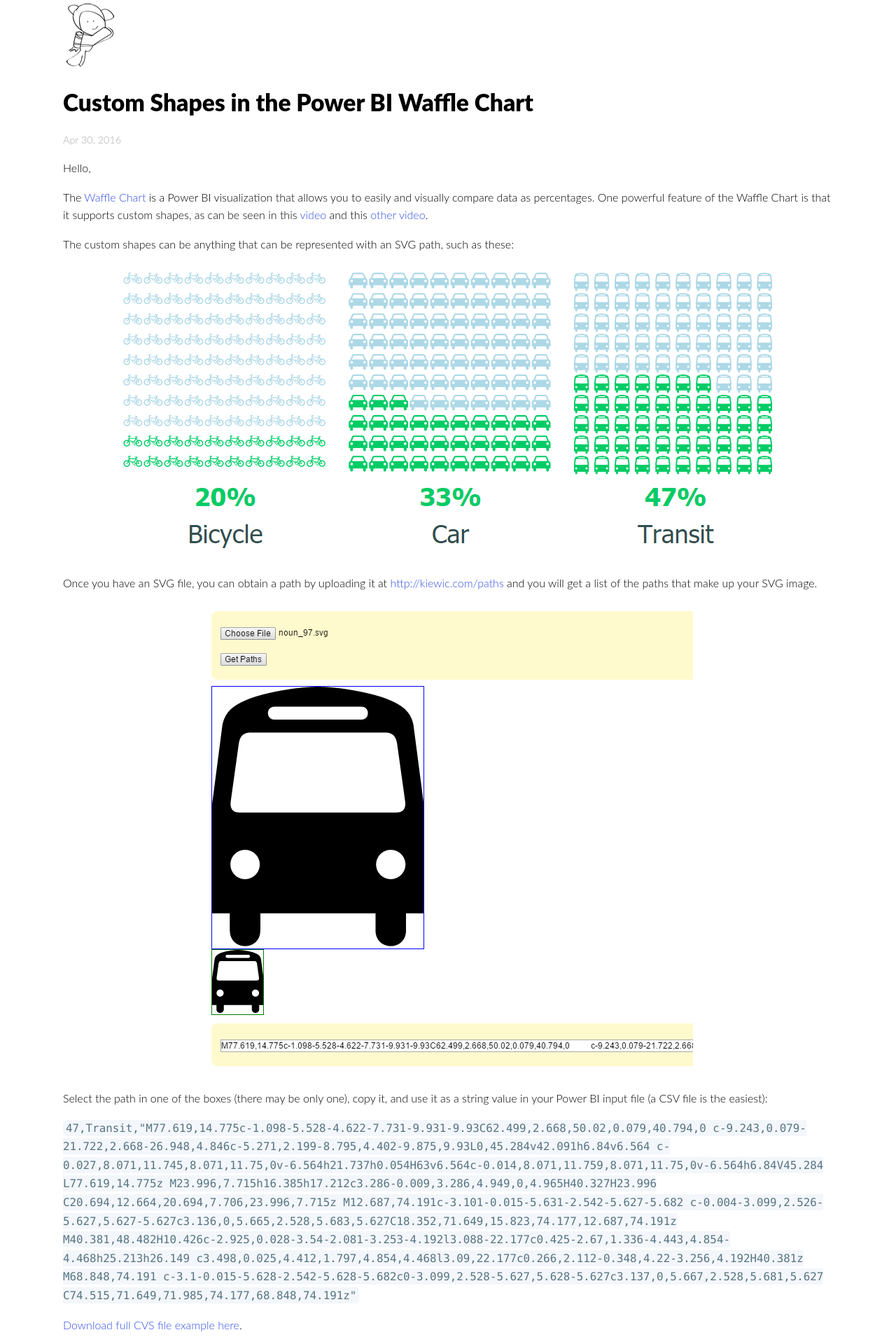
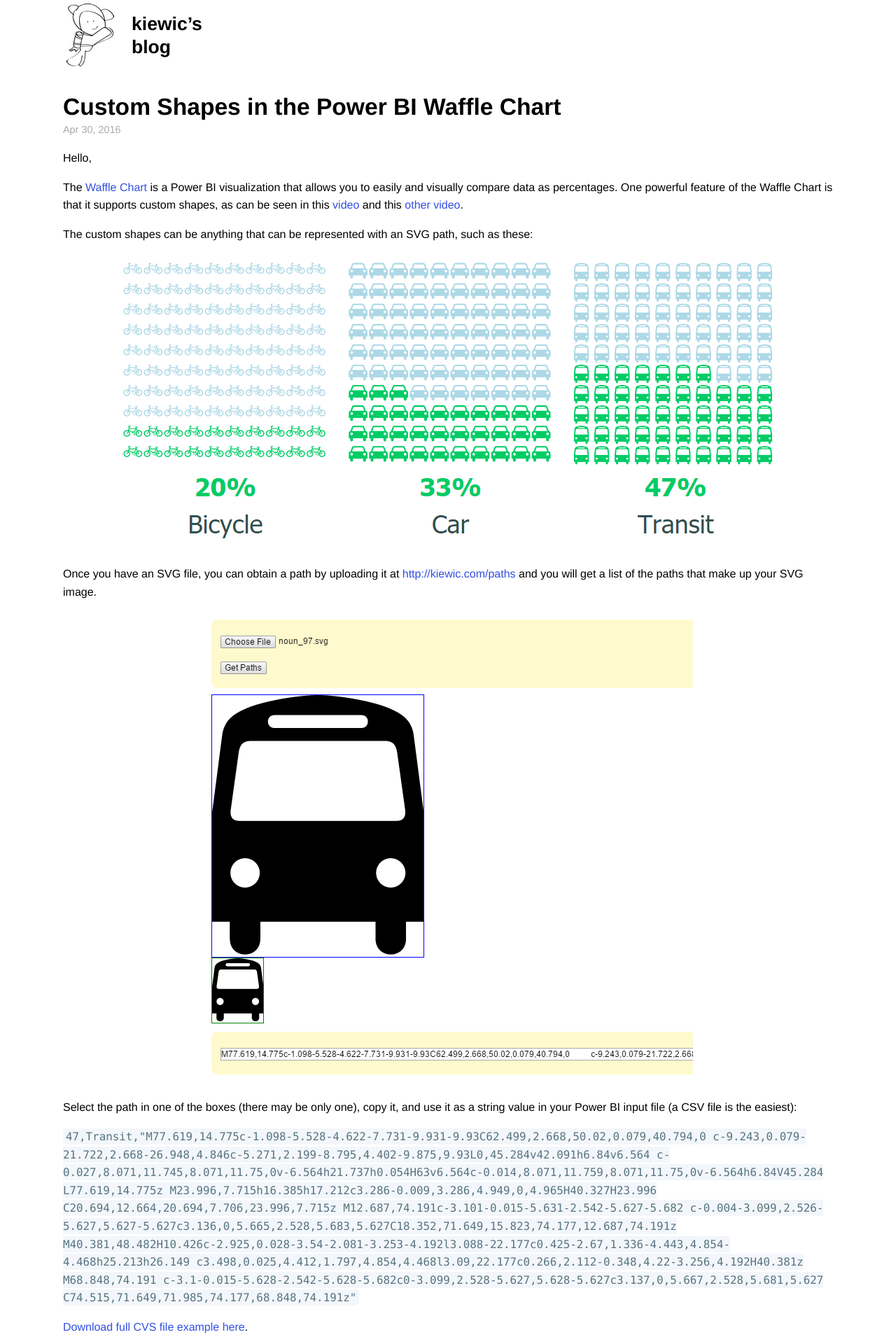
Before and after one commit to kiewic/kiewic.github.io, a Jekyll site: the page built from _posts/2016-04-30-custom-shapes-in-the-power-bi-waffle-chart.md, in a window 1280 px wide. Shown: the top 1920 px of the page at 70% size. Built offline with Jekyll 4.4.1, drawn with Linux system fonts in a browser that asks for light colours; nearby versions of some CDN libraries; comment, search, counter and statistics services are not loaded.

Commit message:
1. Adding postContent.html to include posts from main.html and post.html. 2. Adding "kiewic's blog" in the header. 3. Tweaking styles: font-family, headers' font-weight, etc.

```diff
--- a/_includes/head.html
+++ b/_includes/head.html
@@ -9,7 +9,7 @@
     <meta name="twitter:site" content="@kiewic" />
     <link rel="stylesheet" href="https://maxcdn.bootstrapcdn.com/font-awesome/4.6.1/css/font-awesome.min.css">
     <link rel="stylesheet" href="{{ "/css/syntax.css" | prepend: site.baseurl }}">
-    <link rel="stylesheet" href="{{ "/css/main.css?id=8-17-2015" | prepend: site.baseurl }}">
+    <link rel="stylesheet" href="{{ "/css/main.css?id=6-9-2016" | prepend: site.baseurl }}">
     <link rel="canonical" href="{{ page.url | replace:'index.html','' | prepend: site.baseurl | prepend: site.url }}">
     <link rel="alternate" type="application/atom+xml" title="{{ site.name }}" href="{{ site.url }}/feed">
     <link rel="icon" sizes="192x192" href="/content/icon192.png">
--- a/_includes/header.html
+++ b/_includes/header.html
@@ -1,12 +1,17 @@
 <header class="site-header">
     <div class="wrapper">
+        <div class="site-title">
             <div class="left">
-            <a class="site-title" href="{{ site.baseurl }}/">
+                <a href="{{ site.baseurl }}/">
                     <img src="/content/logo.png" width="78" alt="Monkey Weekend" title="Sorry for the lame logo, we do not have budget to pay a designer." />
                 </a>
             </div>
             <div class="right">
+                <a href="{{ site.baseurl }}/">
+                    <h1 class="home-title">kiewic&rsquo;s<br />blog</h1>
+                </a>
             </div>
             <div style="clear: both;"></div>
         </div>
+    </div>
 </header>
--- /dev/null
+++ b/_includes/postContent.html
@@ -0,0 +1,11 @@
+<article class="post">
+    {% if include.url == null %}
+        <h1 class="post-title">{{ include.title }}</h1>
+    {% else %}
+        <h1 class="post-title"><a href="{{ include.url | prepend: site.baseurl }}">{{ include.title }}</a></h1>
+    {% endif %}
+    <p class="post-meta"><time datetime="{{ include.date | date: "%FT%T%:z" }}">{{ include.date | date: "%b %-d, %Y" }}</time></p>
+    <div class="post-content">
+        {{ include.content }}
+    </div>
+</article>
--- a/_layouts/post.html
+++ b/_layouts/post.html
@@ -3,15 +3,8 @@
 comments: true
 ---
 {% include header.html %}
-<div class="page-content">
-    <div class="wrapper">
-        <div class="post">
-            <h1 class="post-title">{{ page.title }}</h1>
-            <p class="post-meta">{{ page.date | date: "%b %-d, %Y" }}</p>
-            <article class="post-content">
-                {{ content }}
-            </article>
-        </div>
+<main class="wrapper">
+    {% include postContent.html title=page.title date=page.date content=content %}
     <div class="post-tags">
         <ul>
             {% for tag in page.tags %}
@@ -40,9 +33,8 @@
             {% endif %}
         </ul>
     </div>
-    </div>
+</main>
 <div class="disqus wrapper">
     {% include disqus.html %}
 </div>
-</div>
 {% include footer.html %}
--- a/_posts/2016-04-30-custom-shapes-in-the-power-bi-waffle-chart.md
+++ b/_posts/2016-04-30-custom-shapes-in-the-power-bi-waffle-chart.md
@@ -33,7 +33,7 @@
 
 ## Live Example
 
-<iframe class="power-bi" src="https://app.powerbi.com/view?r=eyJrIjoiYzhhM2M0N2QtMmM5Yi00ZGFjLTg4MTItMDgyYjY3YTA1ZjExIiwidCI6Ijk1Yjk2M2ZiLTgxNDgtNGNmNS05M2UwLWE1YWU2OTZlYjY3YiIsImMiOjZ9" frameborder="0" allowFullScreen="true"></iframe>
+<iframe class="power-bi" src="https://app.powerbi.com/view?r=eyJrIjoiYzhhM2M0N2QtMmM5Yi00ZGFjLTg4MTItMDgyYjY3YTA1ZjExIiwidCI6Ijk1Yjk2M2ZiLTgxNDgtNGNmNS05M2UwLWE1YWU2OTZlYjY3YiIsImMiOjZ9" frameborder="0" allowFullScreen="allowFullScreen"></iframe>
 
 ## Troubleshooting
 
--- a/css/main.css
+++ b/css/main.css
@@ -1,19 +1,22 @@
 body {
-    font-family: "Lato","proxima-nova","Helvetica Neue",Arial,sans-serif;
+    font-family: Helvetica, Arial, sans-serif;
     overflow-y: scroll;
     margin: 0px;
     padding: 0px;
 }
 
+h1, h2, h3, h4, h5, h6 {
+    margin-bottom: .5rem;
+    font-weight: bold;
+    line-height: 1.25;
+}
+
 h1 {
     font-size: 2.1em;
-    font-weight: 900;
 }
 
 h2 {
     font-size: 1.5em;
-    line-height: 1.7em;
-    font-weight: 900;
     margin-top: 2em;
 }
 
@@ -77,10 +80,6 @@
     max-width: 100%;
 }
 
-.site-header {
-    color: #999;
-}
-
 .site-header a {
     text-decoration: none;
 }
@@ -103,30 +102,37 @@
 .site-footer a, .site-footer a:visited {
     text-decoration: none;
     color: #4183c4;
-    padding-left: 4px;
 }
 
 .site-footer a:hover {
     text-decoration: underline;
 }
 
-.home-logo {
-    text-align: center;
+.site-footer .fa a {
+    padding-left: 0.25rem;
 }
 
-.home-title {
-    text-align: center;
-    font-size: 3.5em;
-    line-height: 3rem;
+.site-title h1 {
+    font-size: 1.66rem;
+}
+
+.site-title a {
+    color: #000;
 }
 
 .home a, .home a:visited {
     text-decoration: none;
-    color: #4183c4;
 }
 
 .home a:hover {
     text-decoration: underline;
+}
+
+.post-title,
+.post-title a,
+.post-title a:visited,
+.post-title a:hover {
+    color: #000;
 }
 
 .post {
@@ -156,26 +162,8 @@
     border-radius: 0.3rem;
 }
 
-ul.post-list {
-    margin: 0;
-    padding: 0;
-}
-
-.post-list-item {
-    list-style-type: none;
-    margin: 0;
-    padding: 0;
-    margin-top: 1.5em;
-    margin-bottom: 1.5em;
-}
-
-.post-list-item div {
-    margin: 0px;
-    padding: 0px;
-    text-align: center;
-}
-
 .post-meta {
+    margin-top: -.5rem;
     font-size: 0.9em;
     color: #aaa;
 }
@@ -218,6 +206,33 @@
     color: #ee0000;
 }
 
+.post-break {
+    margin-top: 5rem;
+}
+
+.post-list a,
+.post-list a:visited {
+    color: #4183c4;
+}
+
+.post-list-item {
+    position: relative;
+    font-size: 1.2rem;
+    line-height: 1.5;
+}
+
+.post-list-item .post-title {
+    display: block; /* Without this, the second row does not respect the margin-left. */
+    margin-left: 9rem;
+}
+
+.post-list-item .post-time {
+    color: #aaa;
+    position: absolute;
+    top: 0rem;
+    left: 0rem;
+}
+
 /* big screens */
 @media screen and (min-width: 1100px)
 {
@@ -237,10 +252,6 @@
         padding-right: 0.6em;
     }
 
-    .home-logo img {
-        max-width: 240px;
-    }
-
     /* This is for the Power BI post and "online decode" posts. */
     .post img,
     .post iframe,
```
Also changed, not shown: index.html (+19 -13 lines). Lines whose indentation alone changed are shown as unchanged.
